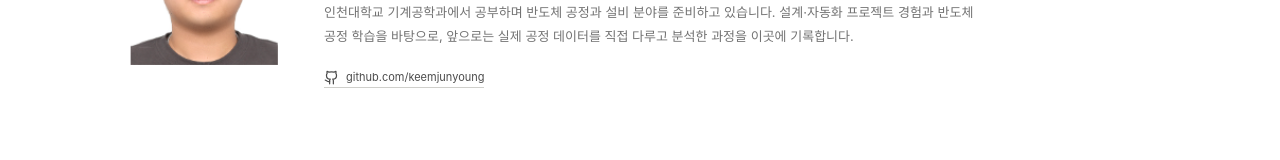
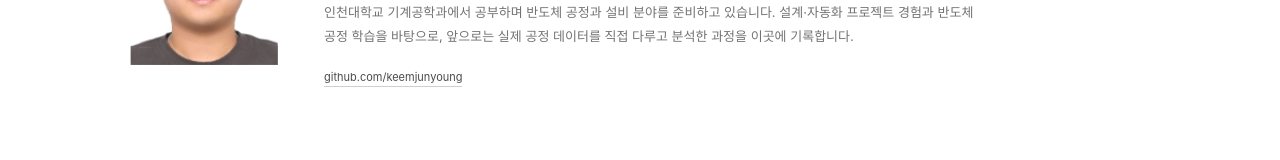
Before and after one commit to keemjunyoung/junyoung-semilab, a React (Vite) app: page / in a window 1280 px wide. Shown: the part 288-448 px from the top of the page. Built offline with nearby package versions, Linux system fonts and the light colour scheme.

Commit message:
Fix build by removing GitHub icon import

```diff
--- a/src/App.tsx
+++ b/src/App.tsx
@@ -1,5 +1,5 @@
 import { useState } from "react";
-import { Github, Menu, X } from "lucide-react";
+import { Menu, X } from "lucide-react";
 import "./styles.css";
 
 type Page = "profile" | "process-data";
@@ -175,7 +175,7 @@ function ProfilePage() {
             target="_blank"
             rel="noreferrer"
           >
-            <Github size={15} /> github.com/keemjunyoung
+            github.com/keemjunyoung
           </a>
         </div>
       </div>
```
